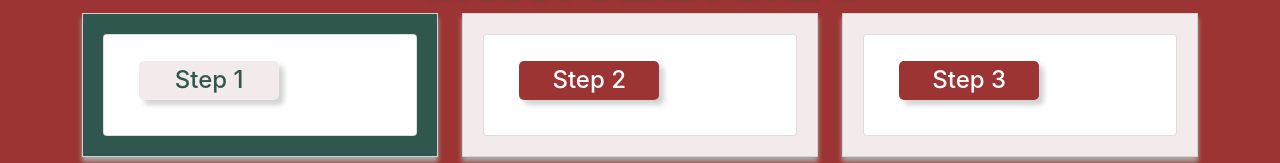
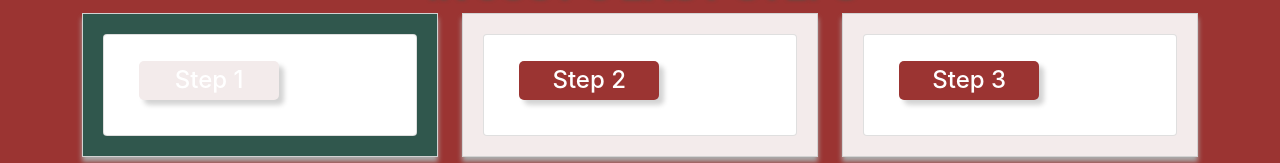
Before and after one commit to LemonmadeDesigns/Merry-and-Bright, a plain HTML site: page index.html in a window 1280 px wide. In both pictures the pointer is over the element "Step 1". Shown: the part 3422-3585 px from the top of the page. Drawn offline with nearby package versions, Linux system fonts and the light colour scheme.

Commit message:
Styling issues

```diff
--- a/main.css
+++ b/main.css
@@ -341,7 +341,7 @@ tr.check:nth-child(odd) {
 }
 
 .step-text:hover {
-  color: #30574d;
+  color: #fff;
 }
 /* Step Description Styles */
 .step-description {
```
